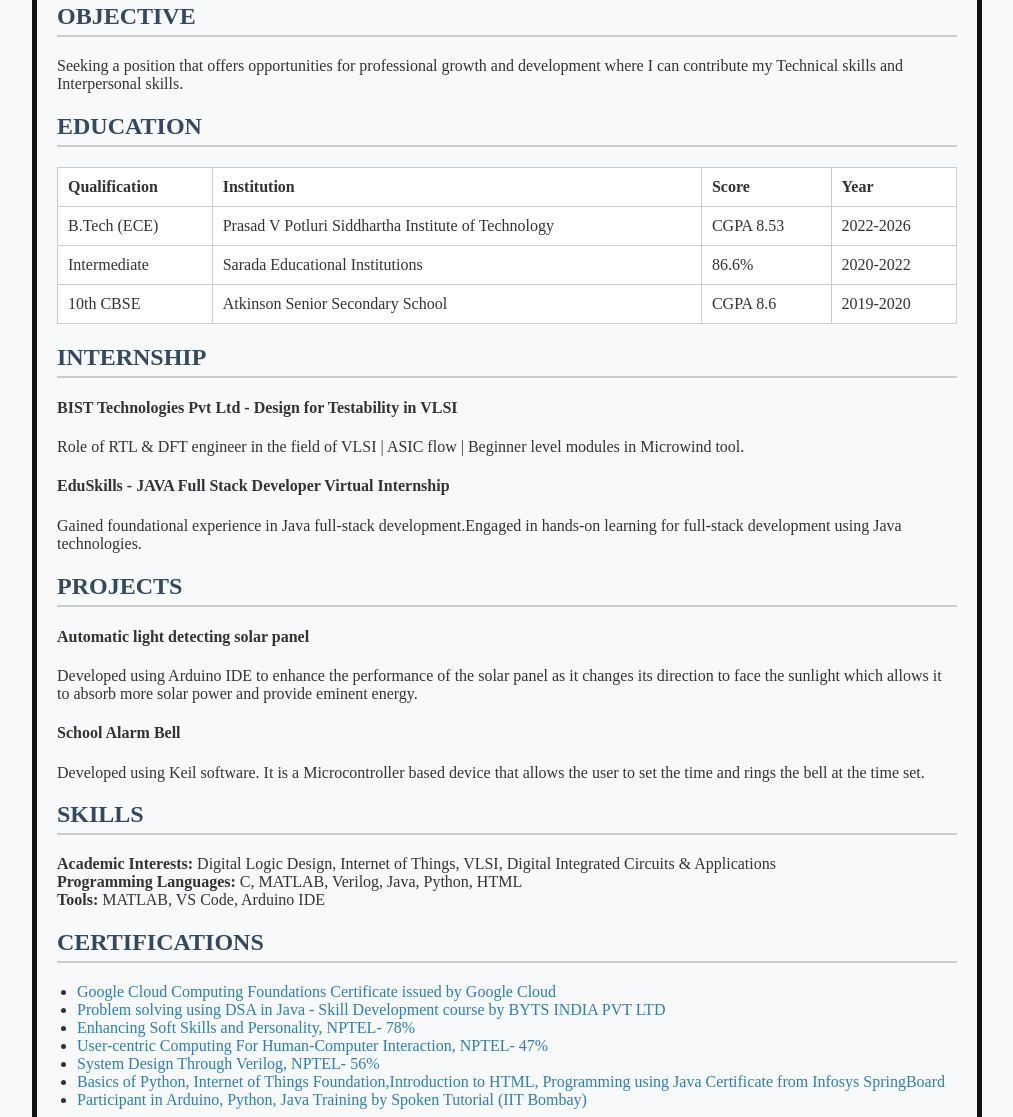
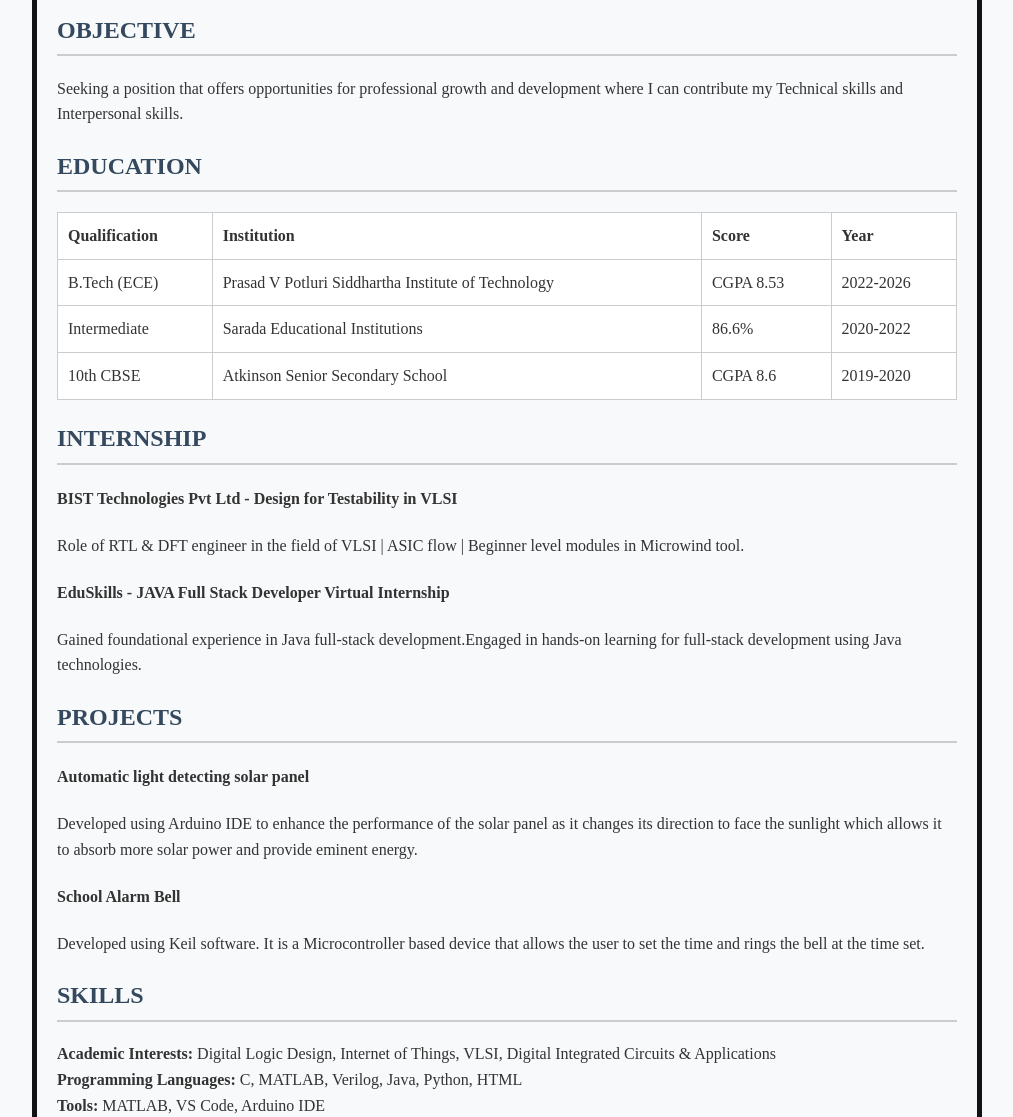
Before and after one commit to kuretiuma/kuretiuma.github.io, a plain HTML site: page index.html in a window 1280 px wide. Shown: the part 186-1303 px from the top of the page, without its empty margins (133-1146 px from the left). Drawn offline with Linux system fonts and the light colour scheme.

Commit message:
index.html

```diff
--- a/index.html
+++ b/index.html
@@ -13,6 +13,7 @@
             padding: 20px;
             max-width: 900px;
             margin: 0 auto;
+            line-height: 1.6; /* Uniform line spacing for the entire body */
         }
         header {
             display: flex;
@@ -23,44 +24,59 @@
             margin: 0;
             font-size: 2.5em;
             color: #2c3e50;
+            font-family: 'Times New Roman', Times, serif; /* Ensure uniform font for h1 */
         }
         header img {
             width: 100px;
             height: 110px;
             border-radius: 10px;
-
         }
         h2 {
             color: #34495e;
             border-bottom: 2px solid #ccc;
             padding-bottom: 5px;
+            font-family: 'Times New Roman', Times, serif; /* Uniform font for h2 */
+        }
+        h4 {
+            font-family: 'Times New Roman', Times, serif; /* Uniform font for h4 */
         }
         table {
             width: 100%;
             border-collapse: collapse;
             margin-top: 10px;
             background-color: #ffffff;
+            font-family: 'Times New Roman', Times, serif; /* Uniform font for table */
         }
         th, td {
             border: 1px solid #ccc;
             padding: 10px;
             text-align: left;
+            font-family: 'Times New Roman', Times, serif; /* Uniform font for table cells */
         }
         ul {
             padding-left: 20px;
+            line-height: 1.6; /* Ensure uniform line spacing for lists */
         }
         a {
             color: #2980b9;
             text-decoration: none;
+            font-family: 'Times New Roman', Times, serif; /* Uniform font for links */
         }
         a:hover {
             text-decoration: underline;
+        }
+        p {
+            font-family: 'Times New Roman', Times, serif; /* Uniform font for paragraphs */
+            line-height: 1.6; /* Ensure uniform line spacing for paragraphs */
+        }
+        strong {
+            font-family: 'Times New Roman', Times, serif; /* Uniform font for strong text */
         }
     </style>
 </head>
 <body>
     <header>
-        <h1 style="font-family: 'Times New Roman';">UMA KURETI</h1>
+        <h1>UMA KURETI</h1>
         <img src="image.jpg" alt="Profile Photo">
     </header>
     <p>+91 9440824314 | kuretiuma15@gmail.com | <a href="https://linkedin.com/in/umakureti" target="_blank">LinkedIn</a></p>
@@ -119,8 +135,8 @@
 
     <h2>CERTIFICATIONS</h2>
     <ul>
-        <li><a href="https://linkedin.com/in/umakureti" target="_blank">Google Cloud Computing Foundations Certificate issued by Google Cloud</a></li>
-        <li><a href="https://linkedin.com/in/umakureti" target="_blank">Problem solving using DSA in Java - Skill Development course by BYTS INDIA PVT LTD</a></li>
+        <li><a href="https://www.credly.com/badges/02bff927-c095-43e8-b041-5f8062b7445b" target="_blank">Google Cloud Computing Foundations Certificate issued by Google Cloud</a></li>
+        <li><a href="https://drive.google.com/file/d/1ezMd3GB1VAX-ZmtZgLLBOrfg7H-A3YZw/view?usp=sharing" target="_blank">Problem solving using DSA in Java - Skill Development course by BYTS INDIA PVT LTD</a></li>
         <li><a href="https://archive.nptel.ac.in/content/noc/NOC23/SEM1/Ecertificates/109/noc23-hs30/Course/NPTEL23HS30S4491469604164420.jpg" target="_blank">Enhancing Soft Skills and Personality, NPTEL- 78%</a></li>
         <li><a href="https://archive.nptel.ac.in/content/noc/NOC24/SEM1/Ecertificates/106/noc24-cs50/Course/NPTEL24CS50S34260036130101443.pdf" target="_blank">User-centric Computing For Human-Computer Interaction, NPTEL- 47%</a></li>
         <li><a href="https://archive.nptel.ac.in/content/noc/NOC24/SEM2/Ecertificates/108/noc24-ee94/Course/NPTEL24EE94S34960080402691985.pdf" target="_blank">System Design Through Verilog, NPTEL- 56%</a></li>
@@ -136,7 +152,7 @@
     </ul>
 
     <h2>POSITION OF RESPONSIBILITY</h2>
-    <p> Led a team of 6 members for participation in the Smart India Hackathon under the problem statement "Addressing mental health issues among younger generation". The idea is to create an app that monitors the mental health status of the individual.</p>
+    <p>Led a team of 6 members for participation in the Smart India Hackathon under the problem statement "Addressing mental health issues among younger generation". The idea is to create an app that monitors the mental health status of the individual.</p>
 
     <h2>CO-CURRICULAR ACTIVITIES</h2>
     <ul>
```
